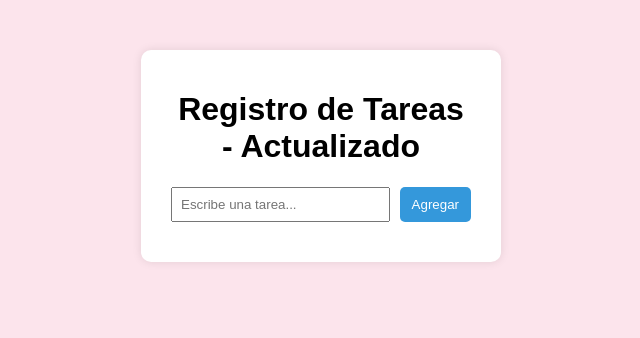
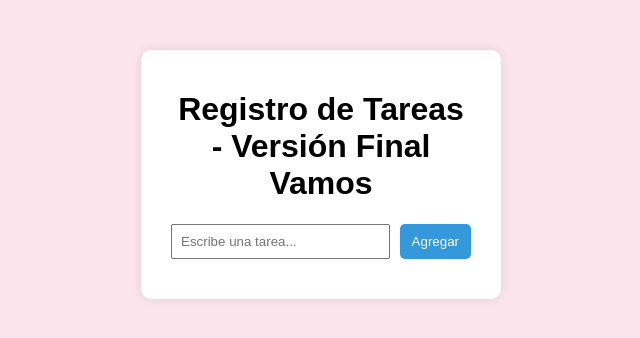
Before and after one commit to cesarkey2/registro-tareas-git, a website: page index.html in a window 1280 px wide. Shown: the whole page, without its empty margins (319-959 px from the left). Drawn offline with Linux system fonts and the light colour scheme.

Commit message:
Cambiar título para probar CD

```diff
--- a/index.html
+++ b/index.html
@@ -8,7 +8,7 @@
 </head>
 <body>
   <div class="container">
-<h1>Registro de Tareas - Actualizado</h1>
+<h1>Registro de Tareas - Versión Final Vamos</h1>
     <form id="task-form">
       <input type="text" id="task-input" placeholder="Escribe una tarea..." required />
       <button type="submit">Agregar</button>
```
